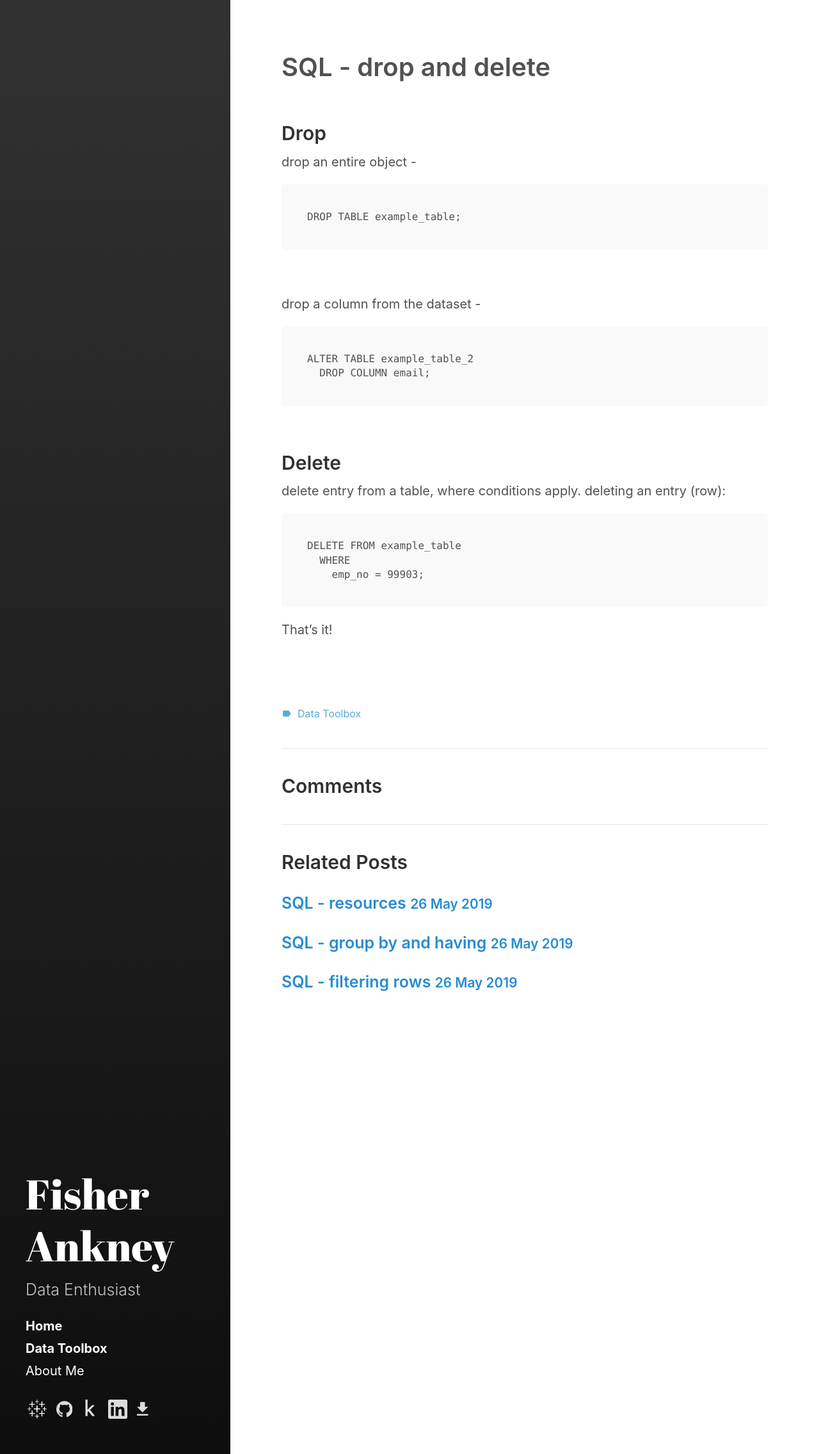
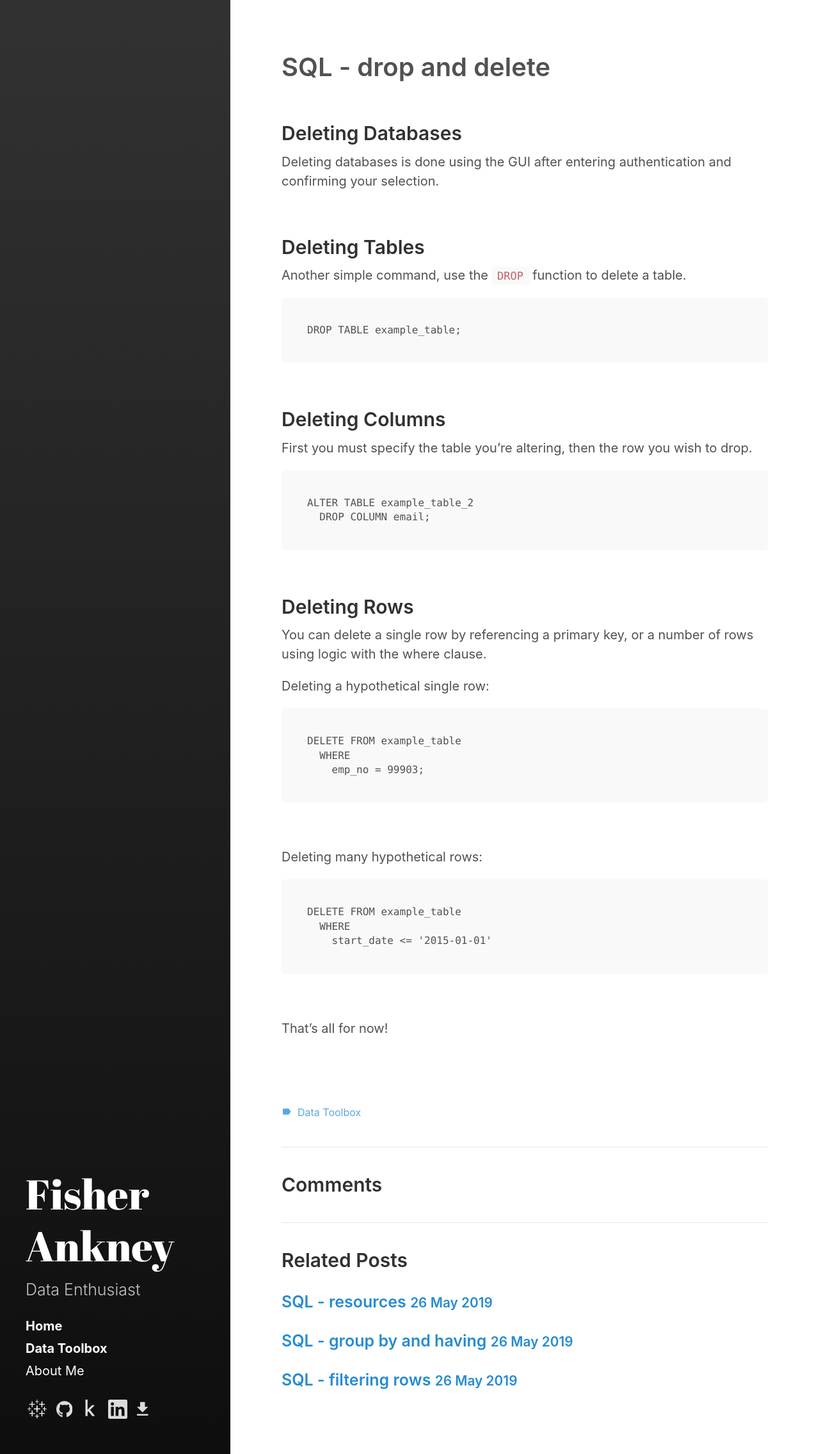
Before and after one commit to fisherra/fisherankney, a Jekyll site: the page built from _posts/2019-05-26-sql-drop-delete-alter.md, in a window 1280 px wide. Shown: the whole page at 64% size. Built offline with Jekyll 4.4.1, drawn with Linux system fonts in a browser that asks for light colours.

Commit message:
complete sql-drop-delete-alter

````diff
--- a/_posts/2019-05-26-sql-drop-delete-alter.md
+++ b/_posts/2019-05-26-sql-drop-delete-alter.md
@@ -10,9 +10,15 @@ tags:
 
 <br>
 
-## Drop
+## Deleting Databases
 
-drop an entire object -
+Deleting databases is done using the GUI after entering authentication and confirming your selection.
+
+<br>
+
+## Deleting Tables
+
+Another simple command, use the `DROP` function to delete a table.
 
 ```
 DROP TABLE example_table;
@@ -20,7 +26,10 @@ DROP TABLE example_table;
 
 <br>
 
-drop a column from the dataset -
+## Deleting Columns
+
+First you must specify the table you're altering, then the row you wish to drop.
+
 ```
 ALTER TABLE example_table_2
   DROP COLUMN email;
@@ -28,9 +37,11 @@ ALTER TABLE example_table_2
 
 <br>
 
-## Delete
+## Deleting Rows
 
-delete entry from a table, where conditions apply. deleting an entry (row):
+You can delete a single row by referencing a primary key, or a number of rows using logic with the where clause.
+
+Deleting a hypothetical single row:
 
 ```
 DELETE FROM example_table
@@ -38,7 +49,18 @@ DELETE FROM example_table
     emp_no = 99903;
 ```
 
-That's it!
+<br>
+
+Deleting many hypothetical rows:
+```
+DELETE FROM example_table
+  WHERE
+    start_date <= '2015-01-01'
+```
+
+<br>
+
+That's all for now!
 
 <br>
 <br>
````
